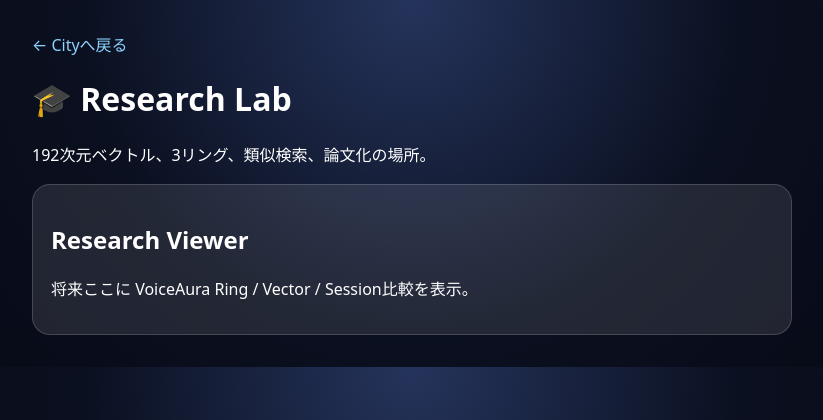
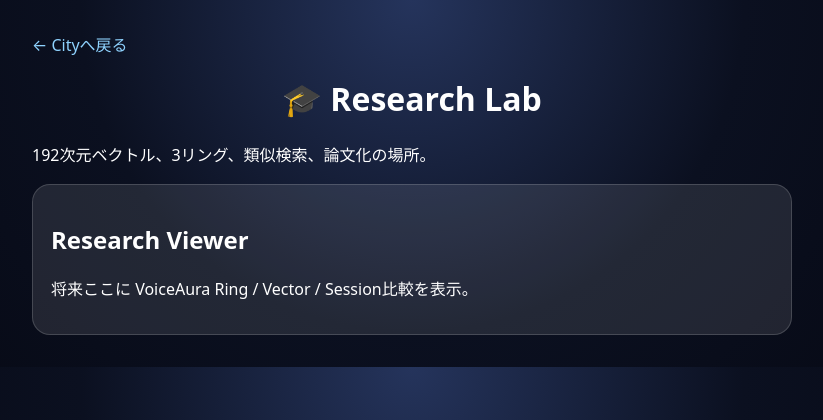
Before and after one commit to kontakun1120-bit/voiceaurahealth, a Flask app: page /lab in a window 1280 px wide. Shown: the top 420 px of the page, without its empty margins (228-1051 px from the left). Run offline with Flask 3, Linux system fonts and the light colour scheme.

Commit message:
Add files via upload

```diff
--- a/static/css/city.css
+++ b/static/css/city.css
@@ -133,6 +133,12 @@ body {
   filter: blur(0px);
 }
 
+h1 {
+  display: flex;
+  justify-content: center;
+  align-items: center;
+}
+
 /* モーダル */
 .modal {
   position: fixed;
@@ -180,12 +186,21 @@ body {
   cursor: pointer;
 }
 
-/* メイン */
+/* room メイン */
 .room-main {
   position: relative;
   z-index: 2;
   padding: 40px 20px;
   text-align: center;
+}
+
+#room_main {
+  opacity: 0;
+  transition: 0.6s ease;
+}
+
+#room_main.show {
+  opacity: 1;
 }
 
 .hidden {
```
